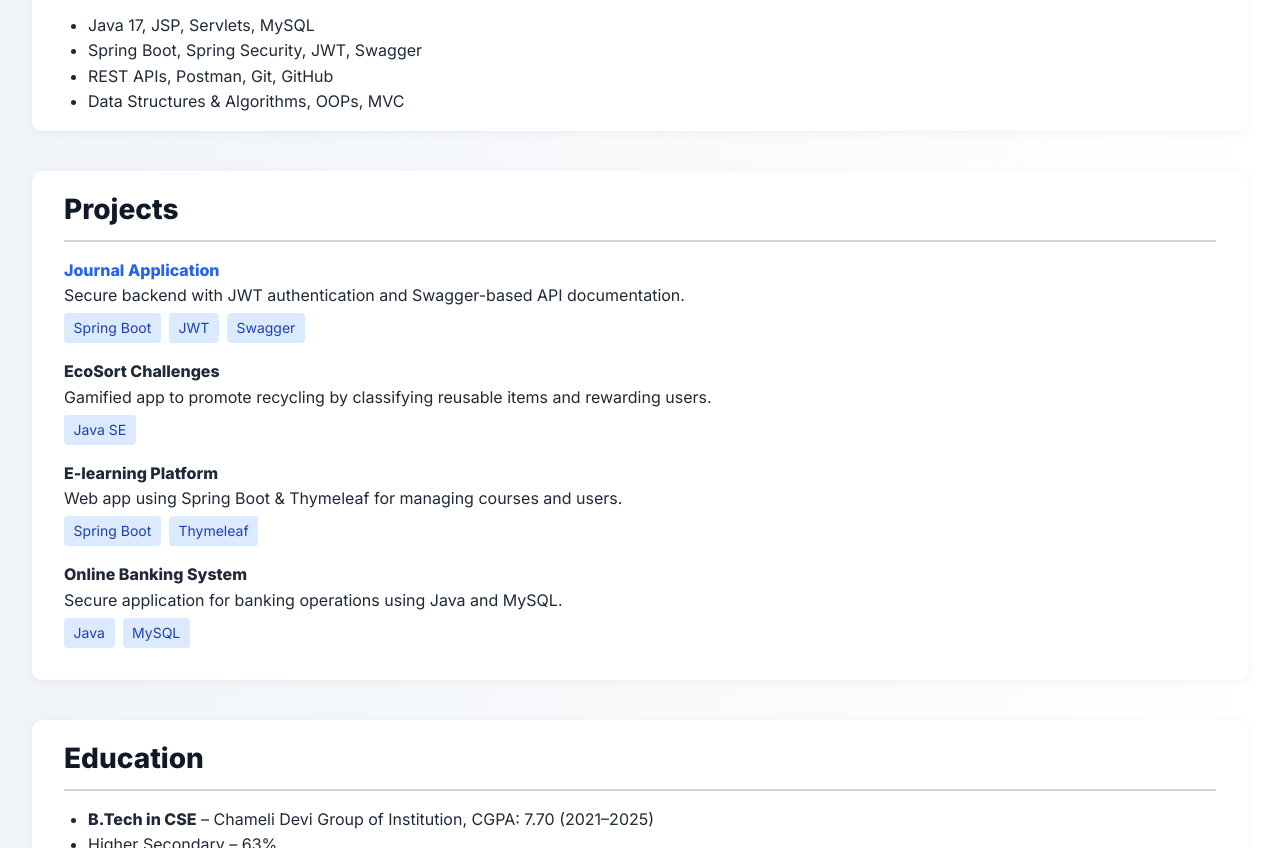
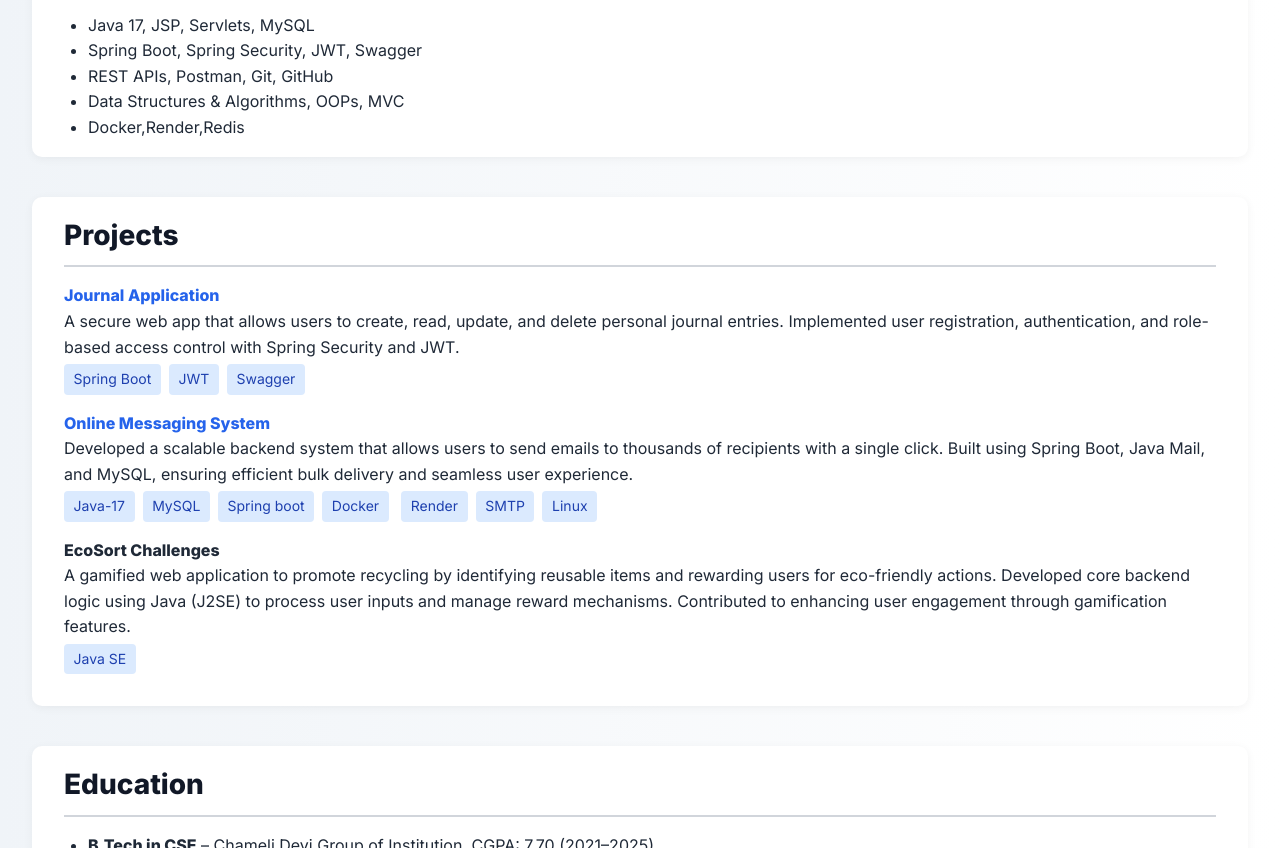
Before and after one commit to Aman774699/Portfolio, a plain HTML site: page index.html in a window 1280 px wide. Shown: the part 593-1441 px from the top of the page. Drawn offline with Linux system fonts and the light colour scheme.

Commit message:
Update index.html

```diff
--- a/index.html
+++ b/index.html
@@ -122,6 +122,7 @@
       <li>Spring Boot, Spring Security, JWT, Swagger</li>
       <li>REST APIs, Postman, Git, GitHub</li>
       <li>Data Structures & Algorithms, OOPs, MVC</li>
+      <li>Docker,Render,Redis</li>
     </ul>
   </section>
 
@@ -129,24 +130,27 @@
     <h2>Projects</h2>
     <div class="project">
       <strong><a href="https://journalapp-db.onrender.com/swagger-ui/index.html" target="_blank">Journal Application</a></strong>
-      <p>Secure backend with JWT authentication and Swagger-based API documentation.</p>
+      <p>A secure web app that allows users to create, read, update, and delete personal journal entries.
+Implemented user registration, authentication, and role-based access control with Spring Security and JWT.</p>
       <span class="badge">Spring Boot</span><span class="badge">JWT</span><span class="badge">Swagger</span>
+    </div>
+     <div class="project">
+      <strong><a href="https://aman774699.github.io/Online-Messaging-Platform-Frontend/" target="_blank">Online Messaging System</a></strong>
+      <p>Developed a scalable backend system that allows users to send emails to thousands of recipients with a single
+click. Built using Spring Boot, Java Mail, and MySQL, ensuring efficient bulk delivery and seamless user experience.</p>
+      <span class="badge">Java-17</span><span class="badge">MySQL</span><span class="badge">Spring boot</span><span class="badge">Docker</span>
+       <span class="badge">Render</span><span class="badge">SMTP</span><span class="badge">Linux</span>
     </div>
     <div class="project">
       <strong>EcoSort Challenges</strong>
-      <p>Gamified app to promote recycling by classifying reusable items and rewarding users.</p>
+      <p>A gamified web application to promote recycling by identifying reusable items and rewarding users for eco-friendly
+actions.
+Developed core backend logic using Java (J2SE) to process user inputs and manage reward mechanisms.
+Contributed to enhancing user engagement through gamification features.
+</p>
       <span class="badge">Java SE</span>
     </div>
-    <div class="project">
-      <strong>E-learning Platform</strong>
-      <p>Web app using Spring Boot & Thymeleaf for managing courses and users.</p>
-      <span class="badge">Spring Boot</span><span class="badge">Thymeleaf</span>
-    </div>
-    <div class="project">
-      <strong>Online Banking System</strong>
-      <p>Secure application for banking operations using Java and MySQL.</p>
-      <span class="badge">Java</span><span class="badge">MySQL</span>
-    </div>
+
   </section>
 
   <section class="section">
```
